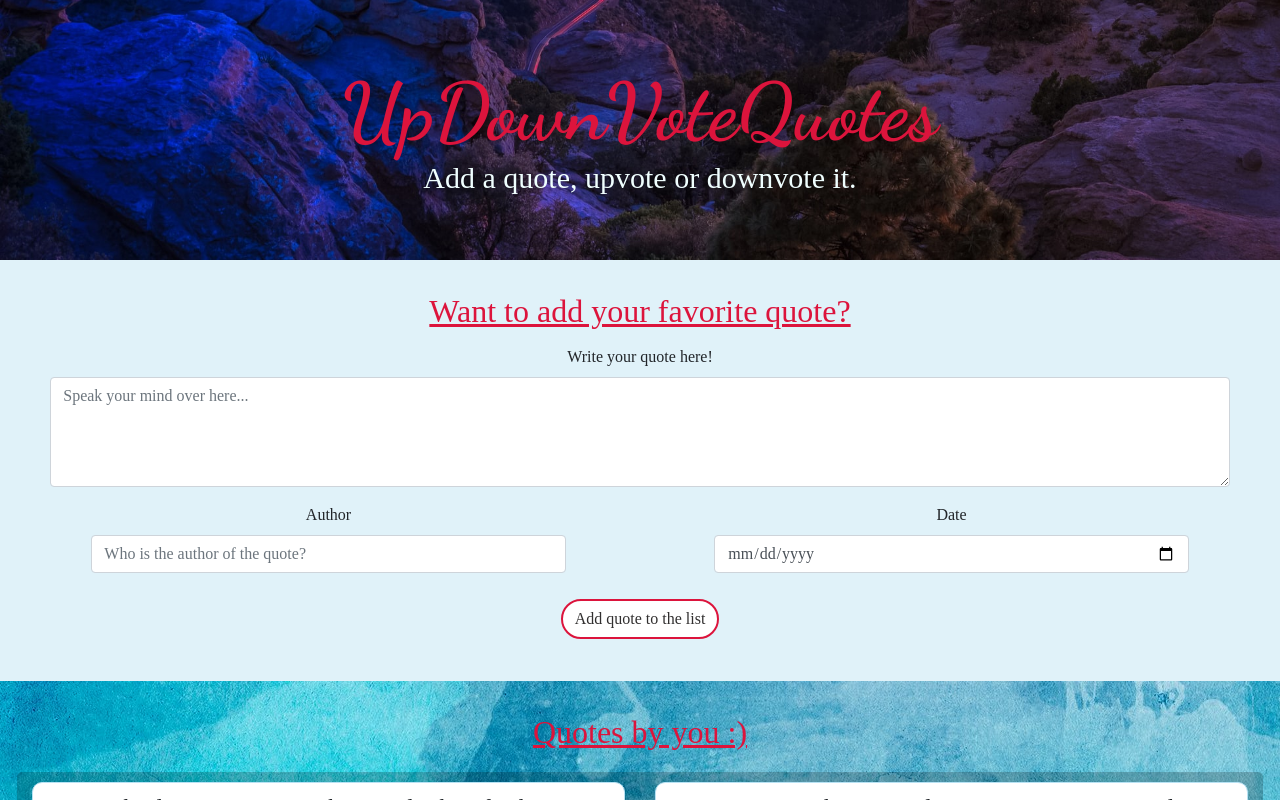
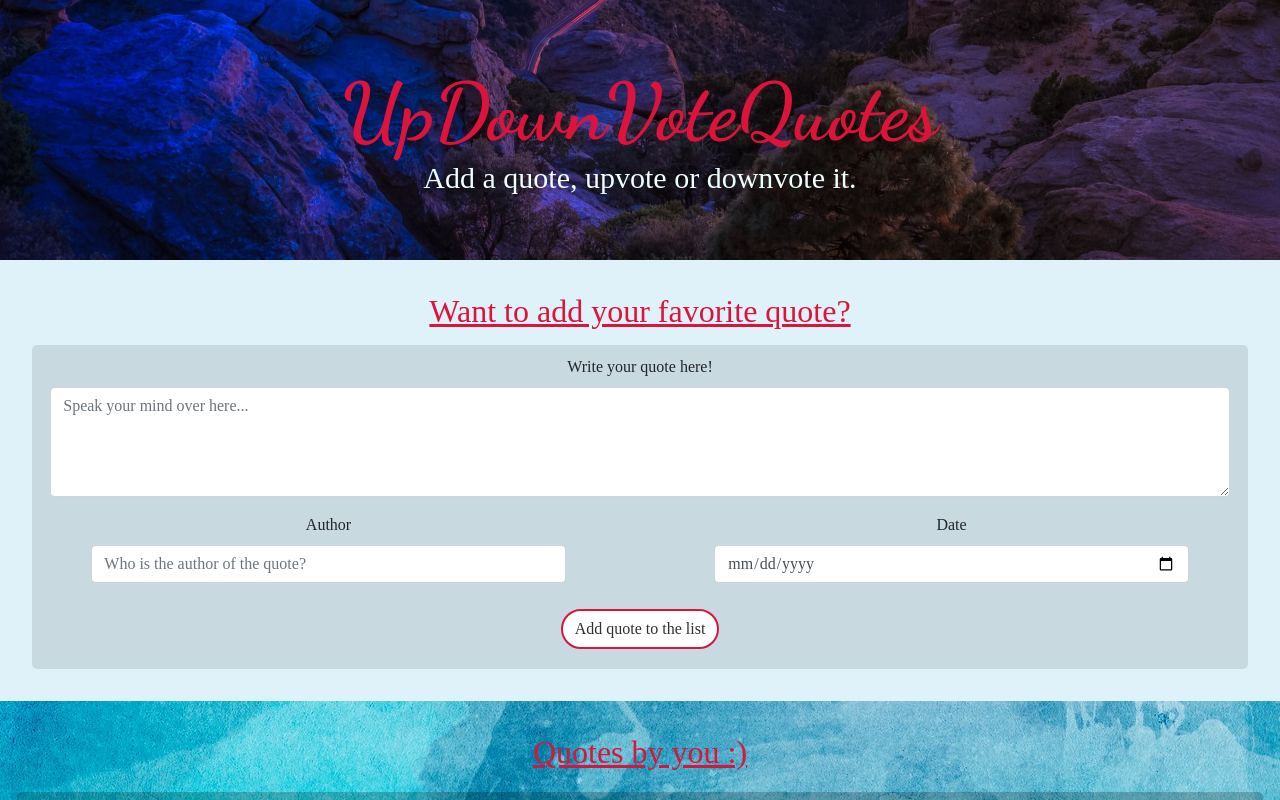
Before and after one commit to Annaliskirwa/_Angular_WeekOne_IP, an Angular app: page / in a window 1280 px wide. Shown: the top 800 px of the page. Built offline with nearby package versions, Linux system fonts and the light colour scheme; a web font is replaced by a local one.

Commit message:
It will add a transparent background behind the form

```diff
--- a/src/app/quote-form/quote-form.component.css
+++ b/src/app/quote-form/quote-form.component.css
@@ -36,7 +36,12 @@ h2 {
     box-shadow: none;
     border: 1px solid #406E8E;
 }
-
+form{
+    background-color: rgba(0, 0, 0, 0.1);
+    padding-top: 10px;
+    padding-bottom: 10px;
+    border-radius: 5px;
+}
 button {
     display: block;
     margin: 10px auto;
--- a/src/app/quote-form/quote-form.component.html
+++ b/src/app/quote-form/quote-form.component.html
@@ -1,5 +1,5 @@
 <h2>Want to add your favorite quote?</h2>
-<form #quoteForm='ngForm' (ngSubmit)='submitForm()'>
+<form #quoteForm='ngForm' (ngSubmit)='submitForm()' class = "form">
   <div id="quoteInputDiv" class="form-group">
     <label class="label" for="authorInput">Write your quote here!</label>
     <textarea type="text" name="quote" id="quoteInput" rows="4" class="form-control" [(ngModel)]='newQuote.quote'
```
Also changed, not shown: tsconfig.json (+0 -25 lines), 1 other file (tests, documents, lock files or other folders).
